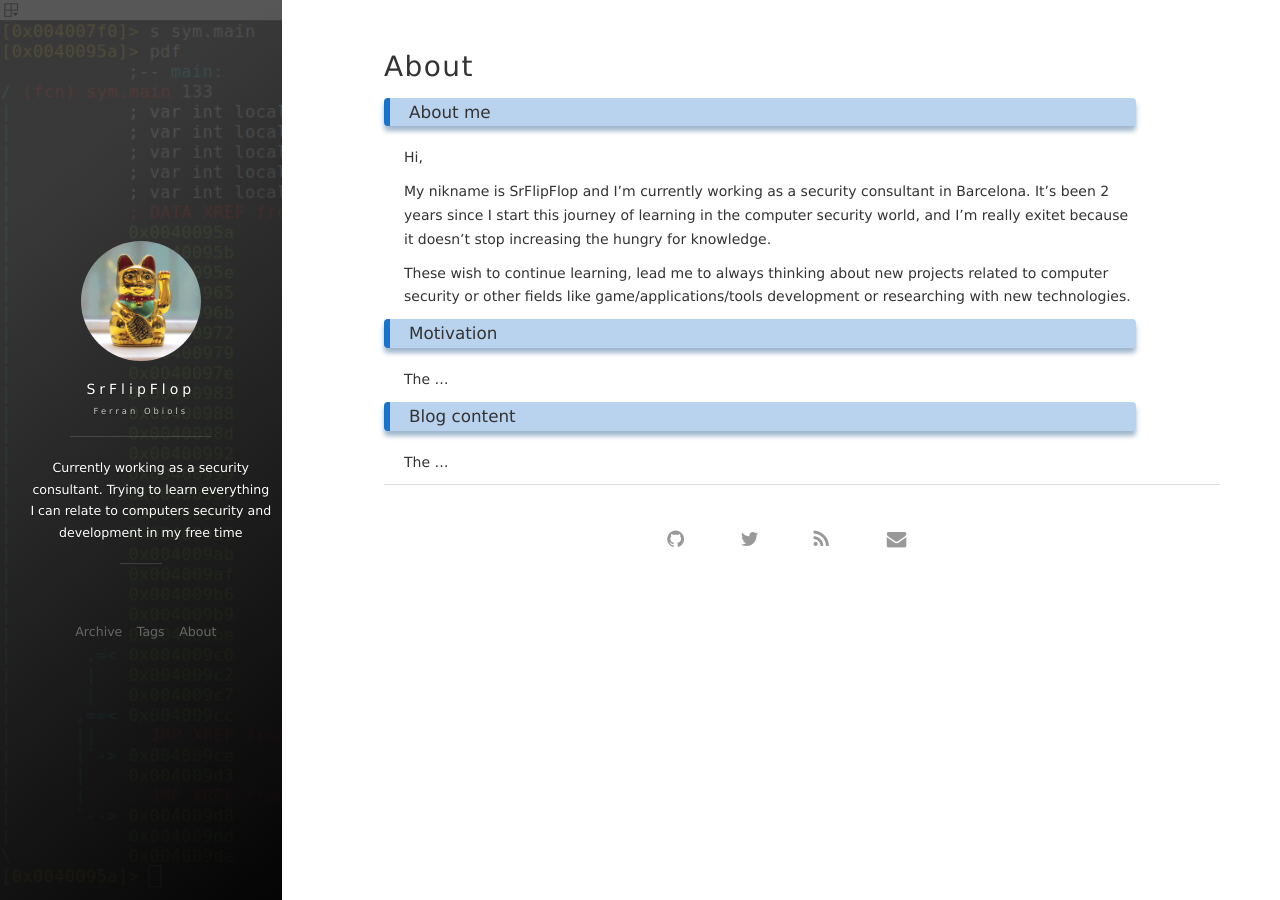
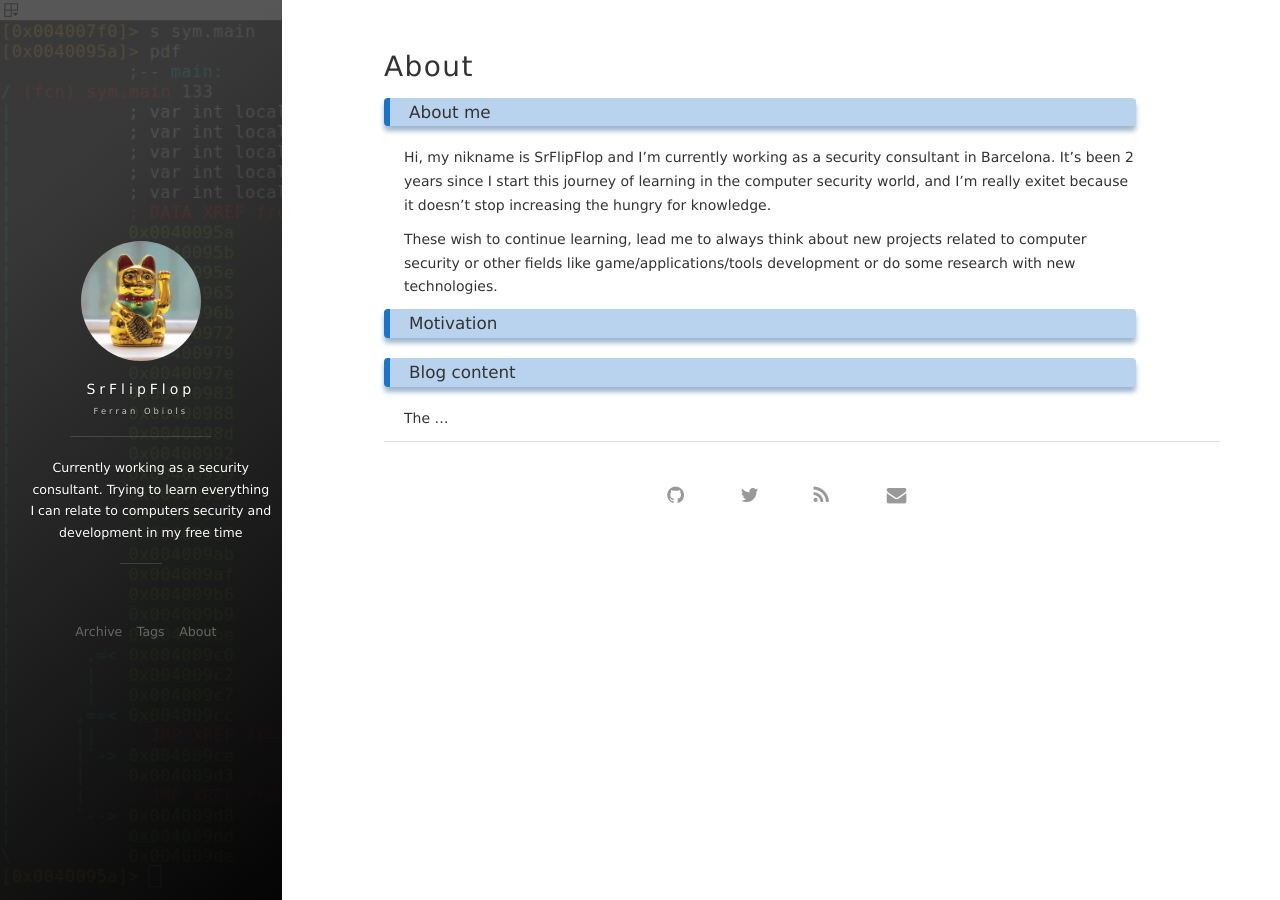
Before and after one commit to SrFlipFlop/srflipflop.github.io, a Jekyll site: the page built from about.md, in a window 1280 px wide. Built offline with Jekyll 4.4.1, drawn with Linux system fonts in a browser that asks for light colours; nearby versions of some CDN libraries; comment, search, counter and statistics services are not loaded.

Commit message:
change about

```diff
--- a/about.md
+++ b/about.md
@@ -3,17 +3,16 @@
 title: About
 ---
 
+
 ### About me
 
-Hi,
+Hi, my nikname is SrFlipFlop and I'm currently working as a security consultant in Barcelona. It's been 2 years since I start this journey of learning in the computer security world, and I'm really exitet because it doesn't stop increasing the hungry for knowledge.
 
-My nikname is SrFlipFlop and I'm currently working as a security consultant in Barcelona. It's been 2 years since I start this journey of learning in the computer security world, and I'm really exitet because it doesn't stop increasing the hungry for knowledge.
-
-These wish to continue learning, lead me to always thinking about new projects related to computer security or other fields like game/applications/tools development or researching with new technologies.
+These wish to continue learning, lead me to always think about new projects related to computer security or other fields like game/applications/tools development or do some research with new technologies.
 
 ### Motivation
 
-The ...
+
 
 ### Blog content
 
```
